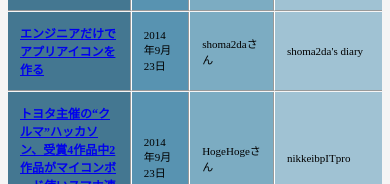
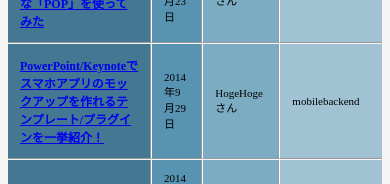
Before and after one commit to kou-ishizaki/kou-ishizaki.github.io, a plain HTML site: page notice.html in a window 390 px wide. Shown: the part 877-1061 px from the top of the page. Drawn offline with Linux system fonts and the light colour scheme.

Commit message:
モックアップ作成についてmobilebackendを追記

```diff
--- a/notice.html
+++ b/notice.html
@@ -50,7 +50,6 @@
           <td class="r3"> 徳武 聡さん </td>
           <td class="r4"> InfoQ </td>
         </tr>
-
         <tr>
           <th class="r1"><a href="http://growthhackjapan.com/2014-04-09-5-best-free-ish-apps-for-prototyping/"
               target="_blank">開発前に欠かせない超ハイレベルな無料プロトタイプ制作アプリ5選</a></th>
@@ -58,15 +57,18 @@
           <td class="r3"> Ryutaro Moriさん </td>
           <td class="r4"> GrowthHackJPN </td>
         </tr>
-
         <tr>
-          <th class="r1"><a href="http://techacademy.jp/magazine/1561"
-              target="_blank">スマホアプリのプロトタイピングに便利な「POP」を使ってみた</a></th>
+          <th class="r1"><a href="http://techacademy.jp/magazine/1561" target="_blank">スマホアプリのプロトタイピングに便利な「POP」を使ってみた</a></th>
           <td class="r2"> 2014年9月23日</td>
           <td class="r3"> HogeHogeさん </td>
           <td class="r4"> TechAcademy </td>
         </tr>
-
+        <tr>
+          <th class="r1"><a href="http://blog.mb.cloud.nifty.com/?p=213" target="_blank">PowerPoint/Keynoteでスマホアプリのモックアップを作れるテンプレート/プラグインを一挙紹介！</a></th>
+          <td class="r2"> 2014年9月29日</td>
+          <td class="r3"> HogeHogeさん </td>
+          <td class="r4"> mobilebackend </td>
+        </tr>
         <tr>
           <th class="r1"><a href="http://shoma2da.hatenablog.com/entry/2014/05/05/234917"
               target="_blank">エンジニアだけでアプリアイコンを作る</a></th>
@@ -74,7 +76,6 @@
           <td class="r3"> shoma2daさん </td>
           <td class="r4"> shoma2da's diary </td>
         </tr>
-
         <tr>
           <th class="r1"><a href="http://itpro.nikkeibp.co.jp/atcl/news/14/092201009/"
               target="_blank">トヨタ主催の“クルマ”ハッカソン、受賞4作品中2作品がマイコンボード使いスマホ連携</a></th>
@@ -82,15 +83,13 @@
           <td class="r3"> HogeHogeさん </td>
           <td class="r4"> nikkeibpITpro </td>
         </tr>
-
         <tr>
-          <th class="r1"><a href="http://logmi.jp/21363"
-              target="_blank">「社員交流」や「プロセス改善」には意味がない!?　真に生産的な職場を生み出す、6つのシンプルルール</a></th>
+          <th class="r1"><a href="http://logmi.jp/21363" target="_blank">「社員交流」や
+              「プロセス改善」には意味がない!?　真に生産的な職場を生み出す、6つのシンプルルール</a></th>
           <td class="r2"> 2014年9月26日</td>
           <td class="r3"> イヴ・モリューさん </td>
           <td class="r4"> ログミー </td>
         </tr>
-
       </tbody>
     </table>
     <h2>◆エンジニアリング系</h2>
@@ -135,14 +134,13 @@
           <td class="r4"> googleさん </td>
         </tr>
         <tr>
-          <th class="r1"><a href="http://paiza.hatenablog.com/entry/2014/09/18/IT業界の『多重下請け構造』は社会悪になりつつあ"
+          <th class="r1"><a href="http://paiza.hatenablog.com/entry/2014/09/18/IT%E6%A5%AD%E7%95%8C%E3%81%AE%E3%80%8E%E5%A4%9A%E9%87%8D%E4%B8%8B%E8%AB%8B%E3%81%91%E6%A7%8B%E9%80%A0%E3%80%8F%E3%81%AF%E7%A4%BE%E4%BC%9A%E6%82%AA%E3%81%AB%E3%81%AA%E3%82%8A%E3%81%A4%E3%81%A4%E3%81%82"
               target="_blank">
               IT業界の『多重下請け構造』は社会悪になりつつある</a></th>
           <td class="r2"> 2014年9月27日</td>
           <td class="r3"> paiza開発日誌は片山さん </td>
           <td class="r4"> paiza開発日誌 </td>
         </tr>
-
       </tbody>
     </table>
     <h2>◆イベント系</h2>
@@ -162,17 +160,15 @@
           <td class="r3"> 長沢さん アトラシアン</td>
           <td class="r4">FaceBook</td>
         </tr>
-
         <tr>
           <th class="r1"><a href="http://www.pasonatech.co.jp/search/features_plan/RHhiroshima.jsp"
-              target="_blank">Red Hackathon Hiroshima（レッドハッカソンひろしま）</a></th>
+              target="_blank">Red
+              Hackathon Hiroshima（レッドハッカソンひろしま）</a></th>
           <td class="r2">2014年9月23日</td>
           <td class="r3"> 広島県（商工労働局）</td>
           <td class="r4">web</td>
         </tr>
-
       </tbody>
     </table>
-
   </body>
 </html>
```
